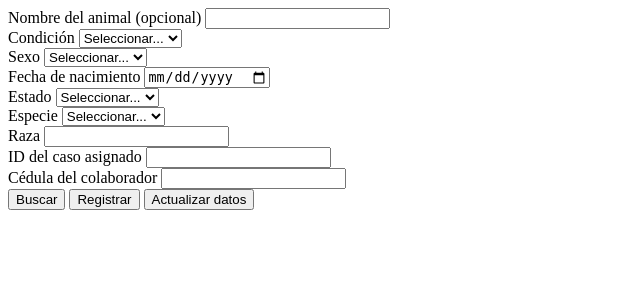
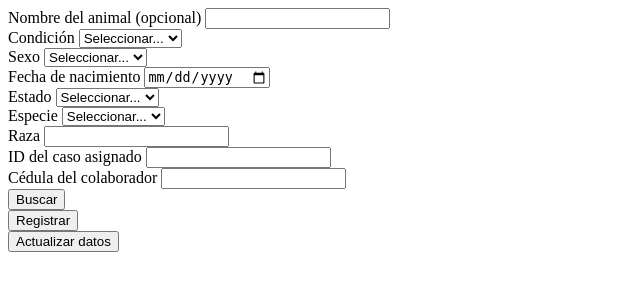
Before and after one commit to Miguel-Ar06/Mascotisla, a PHP site: page /templates/forms/formAnimal.html.php in a window 1280 px wide. Shown: the top 300 px of the page, without its empty margins (0-640 px from the left). Run offline with PHP 8.4, Linux system fonts and the light colour scheme.

Commit message:
arreglado los problemas del merge de animales y mejoradas algunas cositas

```diff
--- a/app/includes/tableLogic/tableAnimals.php
+++ b/app/includes/tableLogic/tableAnimals.php
@@ -12,3 +12,8 @@ $testAnimals =
 
 $editable = false;
 $deleteable = false;
+
+if ($_SESSION['userIsAdmin'])
+{
+    $deleteable = true;
+}
--- a/app/templates/forms/formAnimal.html.php
+++ b/app/templates/forms/formAnimal.html.php
@@ -62,10 +62,14 @@
         </div>
     </div>
 
-    <div class="row mt-3 mb-5 justify-content-between">
-        <div class="col">
+    <div class="row mt-3 mb-5">
+        <div class="col-1 me-3">
             <button type="submit" name="btBuscar" class="btn btn-info text-white">Buscar</button>
+        </div>
+        <div class="col-1 me-4">
             <button type="submit" name="btRegistrar" class="btn btn-success">Registrar</button>
+        </div>
+        <div class="col-3">
             <button type="submit" name="btActualizar" class="btn btn-primary">Actualizar datos</button>
         </div>
     </div>
--- a/app/templates/tables/tableConsultaAnimales.html.php
+++ b/app/templates/tables/tableConsultaAnimales.html.php
@@ -1,6 +1,4 @@
-<?php require __DIR__ . '/../../includes/tableLogic/tableAnimals.php'
-// SE NECESITA INCLUIR animal.php EN EL ARCHIVO DONDE SE USE ESTA PLANTILLA
-?>
+<?php require __DIR__ . '/../../includes/tableLogic/tableAnimals.php'  ?>
 
 <div class="container table-responsive mb-5"  style="max-height: 400px; overflow-y: auto;">
     <table class="table table-striped mb-5 table-responsive">
```
Also changed, not shown: public/pages/mainPanel.html.php (+11 -9 lines).
